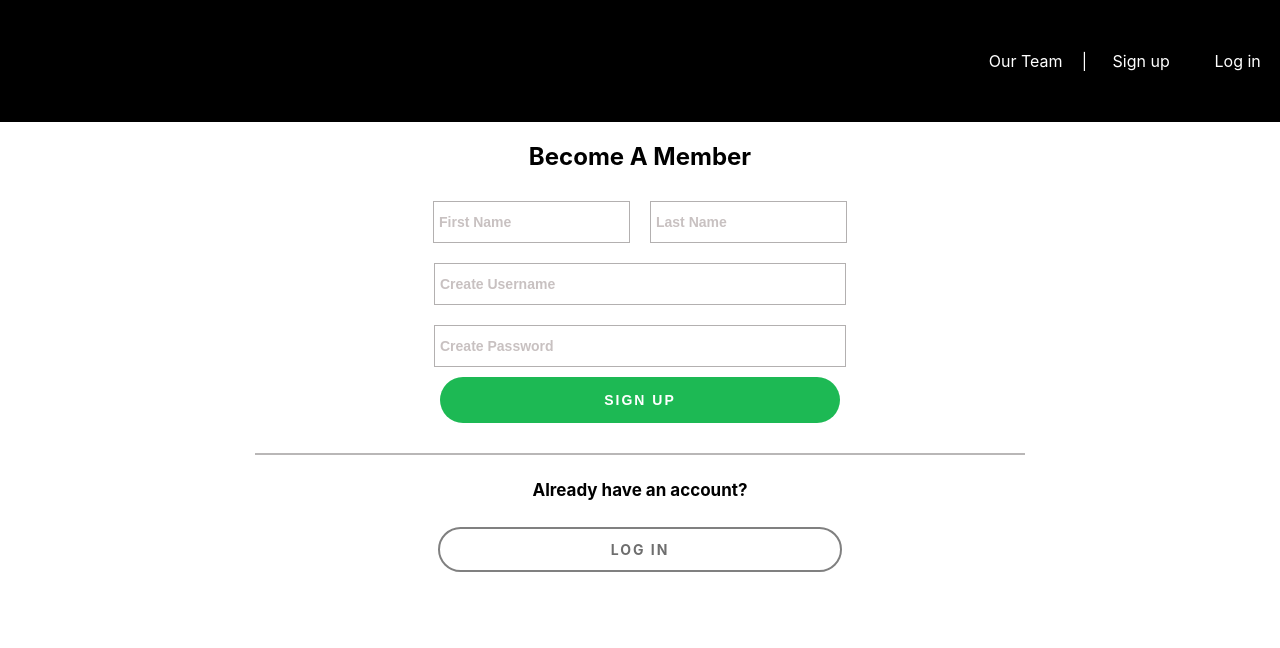
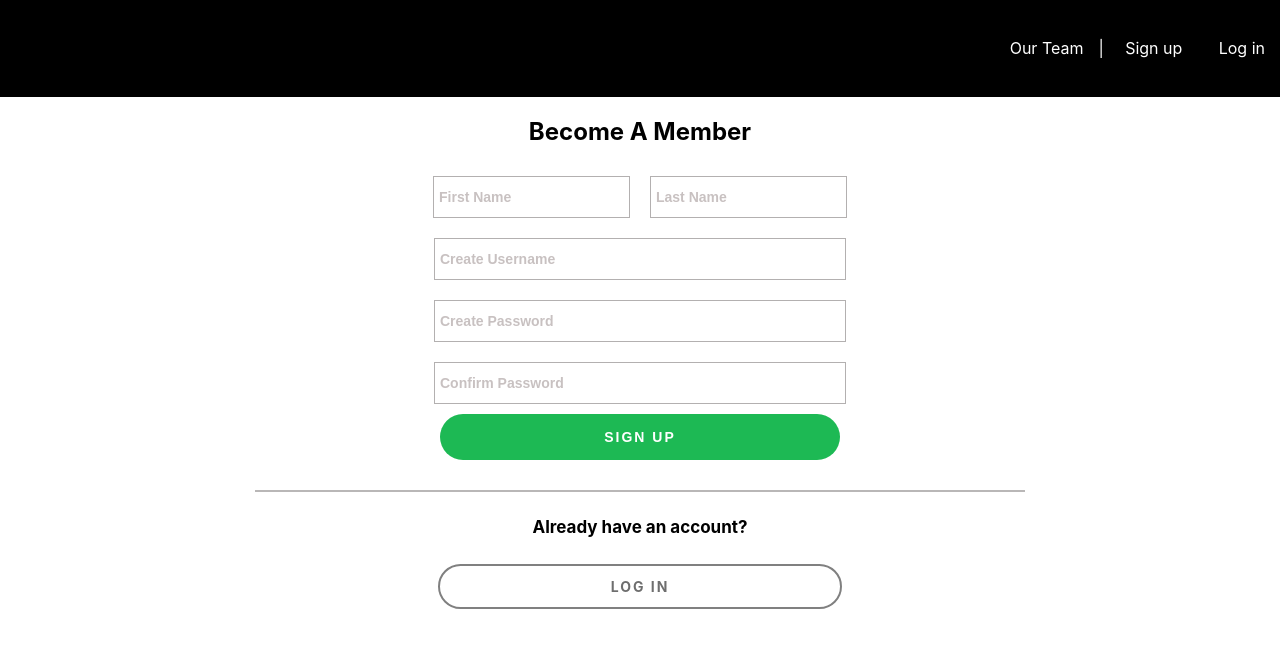
Before and after one commit to meep-morp/Suggestify-UI-Design, a React (Create React App) app in the folder spotify-song-suggestor/: page /signup in a window 1280 px wide. Shown: the top 648 px of the page. Built offline with nearby package versions, Linux system fonts and the light colour scheme.

Commit message:
Fixed Nav Bar

```diff
--- a/spotify-song-suggestor/src/components/App.css
+++ b/spotify-song-suggestor/src/components/App.css
@@ -23,7 +23,7 @@ nav a {
     text-decoration: none;
     color: #FFFFFF;
     margin-left: 0.5%;
-    padding: 1% 1.5%;
+    padding: 0 15px;
     border-radius: 5px;
     transition: background 80ms ease;
   }
--- a/spotify-song-suggestor/src/components/login-signup/formScheme.js
+++ b/spotify-song-suggestor/src/components/login-signup/formScheme.js
@@ -15,10 +15,10 @@ const formShema = yup.object().shape({
 		.required("Please enter your password")
         .min(5, "Please enter a password that is 5 characters or more"),
 
-    // confirmPassword: yup
-    //     .string()
-    //     .oneOf([yup.ref("password"), null], "Passwords must match")
-    //     .required("Please confirm your password"),
+    confirmPassword: yup
+        .string()
+        .oneOf([yup.ref('password'), null], "Passwords must match")
+        .required("Please confirm your password"),
 });
 
 export default formShema;
--- a/spotify-song-suggestor/src/components/login-signup/signup.jsx
+++ b/spotify-song-suggestor/src/components/login-signup/signup.jsx
@@ -51,11 +51,11 @@ const Signup = props => {
                 placeholder="Create Password"
                 onChange={(event) => onChangeHandler(event, user, setUser)} />
 
-            {/* <div className="error">{error.confirmPassword}</div>
+            <div className="error">{error.confirmPassword}</div>
             <input type="password"
                 name="confirmPassword"
                 placeholder="Confirm Password"
-                onChange={(event) => onChangeHandler(event, user, setUser)} /> */}
+                onChange={(event) => onChangeHandler(event, user, setUser)} />
 
             <button type="submit" className="button" onClick={submitHandler}>SIGN UP</button>
 
```
